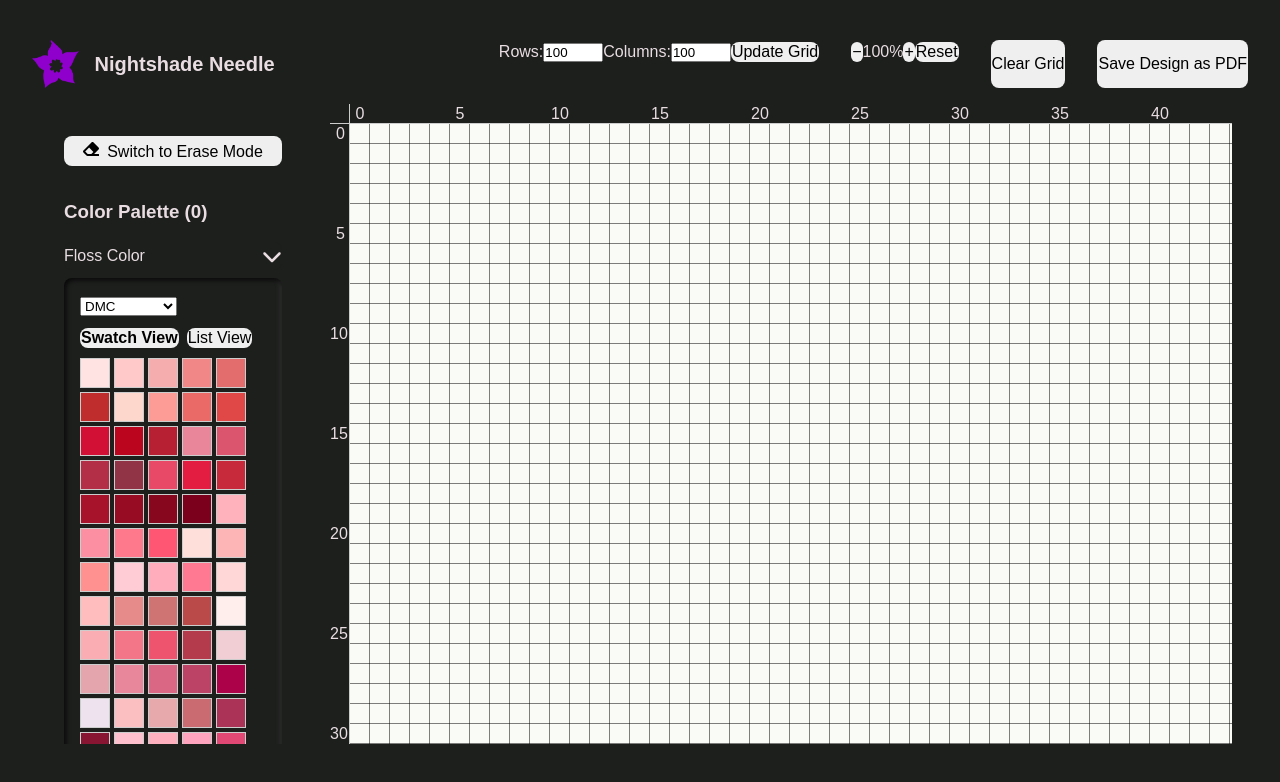
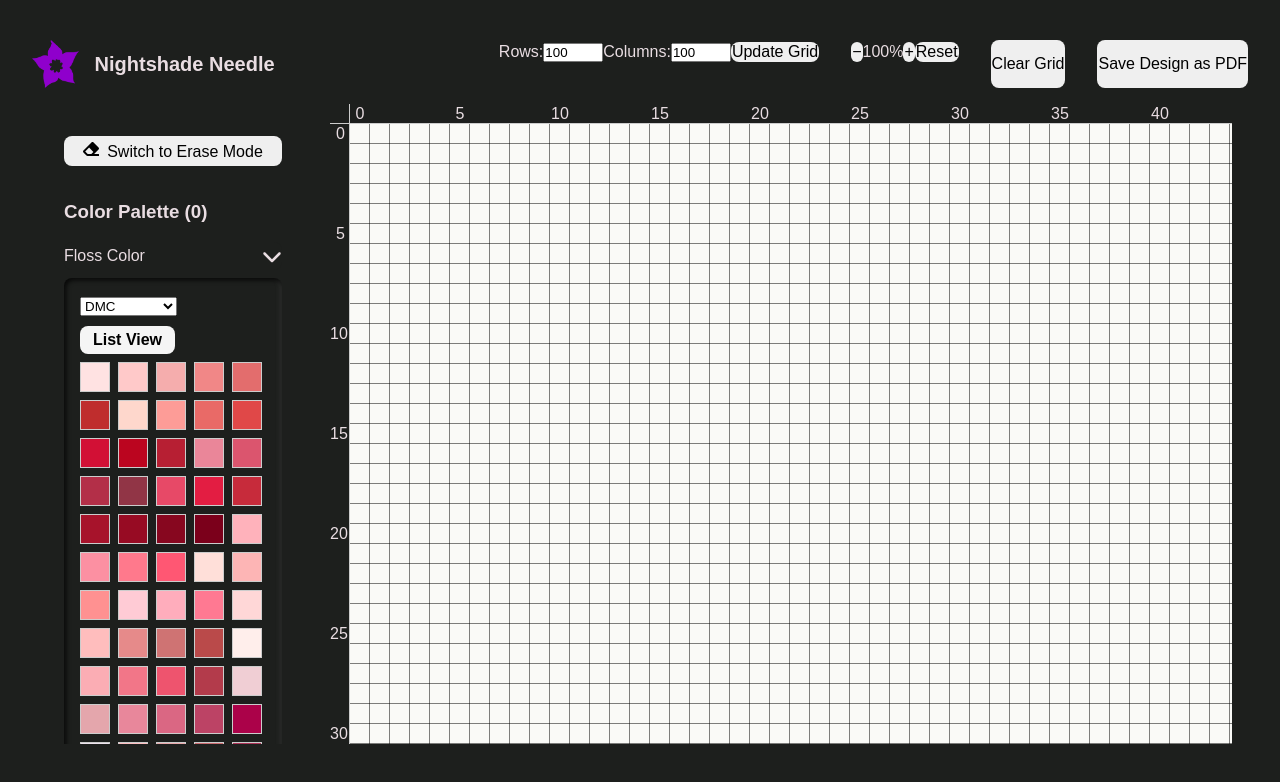
Before and after one commit to ashtahstyx/nightshade-needle, a React (Vite) app: page / in a window 1280 px wide. Shown: the top 782 px of the page. Built offline with nearby package versions, Linux system fonts and the light colour scheme.

Commit message:
nightshade-needle - update sidebar buttons and functions, update styles

```diff
--- a/src/components/Controls/FlossColorPicker.tsx
+++ b/src/components/Controls/FlossColorPicker.tsx
@@ -43,26 +43,22 @@ const FlossPicker = ({
         ))}
       </select>
 
-      {/* View toggle */}
-      <div style={{ margin: '8px 0' }}>
+      <div className="floss-picker_view">
         <button
-          onClick={() => setView('swatch')}
-          style={{ fontWeight: view === 'swatch' ? 'bold' : 'normal' }}>
-          Swatch View
-        </button>
-        <button
-          onClick={() => setView('list')}
+          onClick={() => setView(view === 'swatch' ? 'list' : 'swatch')}
           style={{
-            fontWeight: view === 'list' ? 'bold' : 'normal',
-            marginLeft: 8,
+            padding: '4px 12px',
+            cursor: 'pointer',
+            backgroundColor: '#f5f5f5',
+            fontWeight: 'bold',
           }}>
-          List View
+          {view === 'swatch' ? 'List View' : 'Swatch View'}
         </button>
       </div>
 
       <div>
         {view === 'swatch' ? (
-          <div style={{ display: 'flex', flexWrap: 'wrap', gap: '4px' }}>
+          <div className="floss-picker_swatch">
             {colors.map((color) => (
               <div
                 key={color.code}
@@ -81,7 +77,7 @@ const FlossPicker = ({
             ))}
           </div>
         ) : (
-          <ul style={{ listStyle: 'none', padding: 0, margin: 0 }}>
+          <ul className="floss-picker_list">
             {colors.map((color) => (
               <li
                 key={color.code}
@@ -92,8 +88,8 @@ const FlossPicker = ({
                   cursor: 'pointer',
                   border:
                     selectedColor === color.hex
-                      ? '2px solid black'
-                      : '1px solid #ccc',
+                      ? '2px solid #ccc'
+                      : '0px transparent',
                   padding: '2px 4px',
                 }}
                 onClick={() => setSelectedColor(color.hex)}>
--- a/src/components/Grid/Grid.scss
+++ b/src/components/Grid/Grid.scss
@@ -36,6 +36,7 @@
     overflow: auto;
 
     .corner {
+      background-color: $leaf-black;
       grid-column: 1 / 2;
       grid-row: 1 / 2;
       border-right: 1px solid #ccc;
--- a/src/components/SideBar/SideBar.scss
+++ b/src/components/SideBar/SideBar.scss
@@ -43,3 +43,24 @@
     margin-right: 0.5rem;
   }
 }
+
+.floss-picker {
+  &_view {
+    margin: 8px 0;
+    display: flex;
+    align-items: center;
+    gap: 8px;
+  }
+
+  &_swatch {
+    display: flex;
+    flex-wrap: wrap;
+    gap: 0.5rem;
+  }
+
+  &_list {
+    list-style: none;
+    padding: 0;
+    margin: 0;
+  }
+}
--- a/src/database/floss/dcm.ts
+++ b/src/database/floss/dcm.ts
@@ -1751,6 +1751,14 @@ export const DMC = [
     category: 'green',
     range: '500',
     family: '9',
+  },
+  {
+    code: '955',
+    name: 'Nile Green Light',
+    hex: '#A2D6AD',
+    category: 'green-yellow',
+    range: '900',
+    family: '10',
   },
   {
     code: '310',
```
